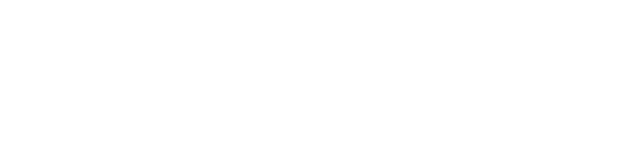
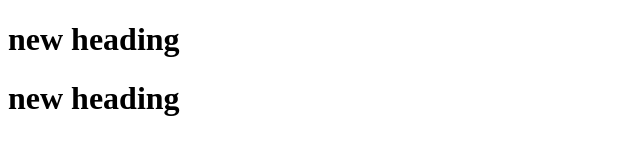
Before and after one commit to staxir6-test/vscodesample, a plain HTML site: page index.html in a window 1280 px wide. Shown: the whole page, without its empty margins (0-640 px from the left). Drawn offline with Linux system fonts and the light colour scheme.

Commit message:
new commit

```diff
--- a/index.html
+++ b/index.html
@@ -7,6 +7,7 @@
     <title>Document</title>
 </head>
 <body>
-
+    <h1>new heading</h1>
+    <h1>new heading</h1>
 </body>
 </html>
```
